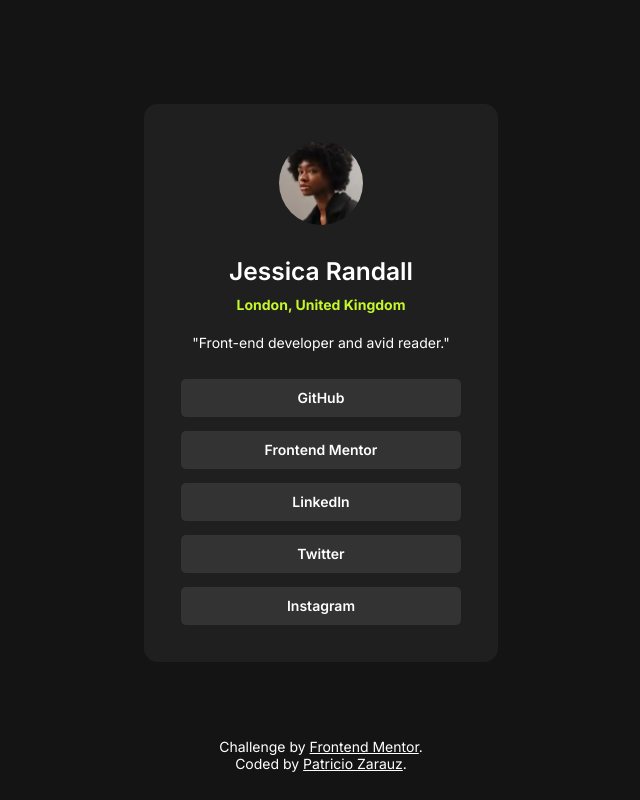
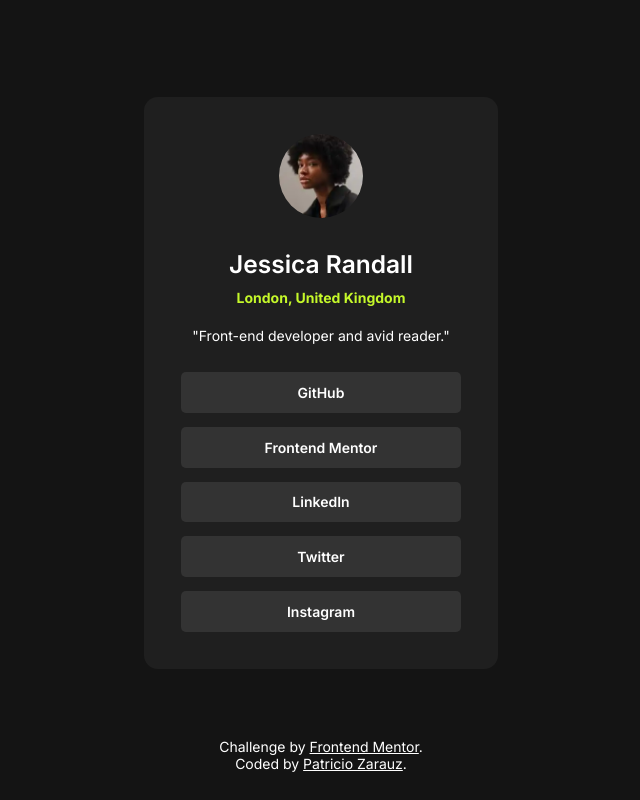
Before and after one commit to PatricioZarauz/social-links-profile-main, a plain HTML site: page index.html in a window 1280 px wide. Shown: the whole page, without its empty margins (319-959 px from the left). Drawn offline with Linux system fonts and the light colour scheme.

Commit message:
Updated buttons padding

```diff
--- a/index.scss
+++ b/index.scss
@@ -82,7 +82,7 @@ main {
           text-decoration: none;
           display: inline-block;
           width: inherit;
-          padding-block: 0.75rem;
+          padding-block: 0.85rem;
           background-color: $grey;
           color: $white;
           font-weight: 600;
```
Also changed, not shown: stylesheets/index.css.
